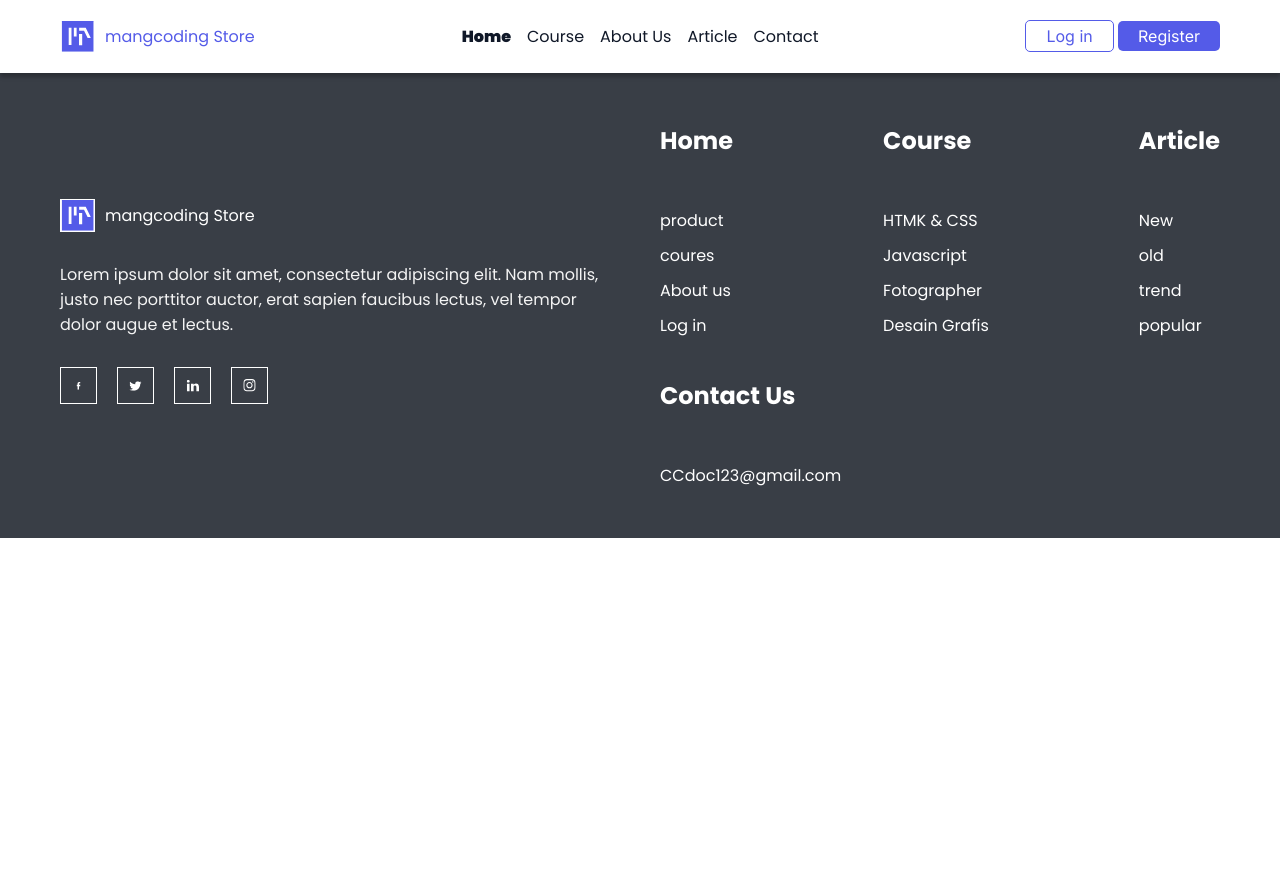
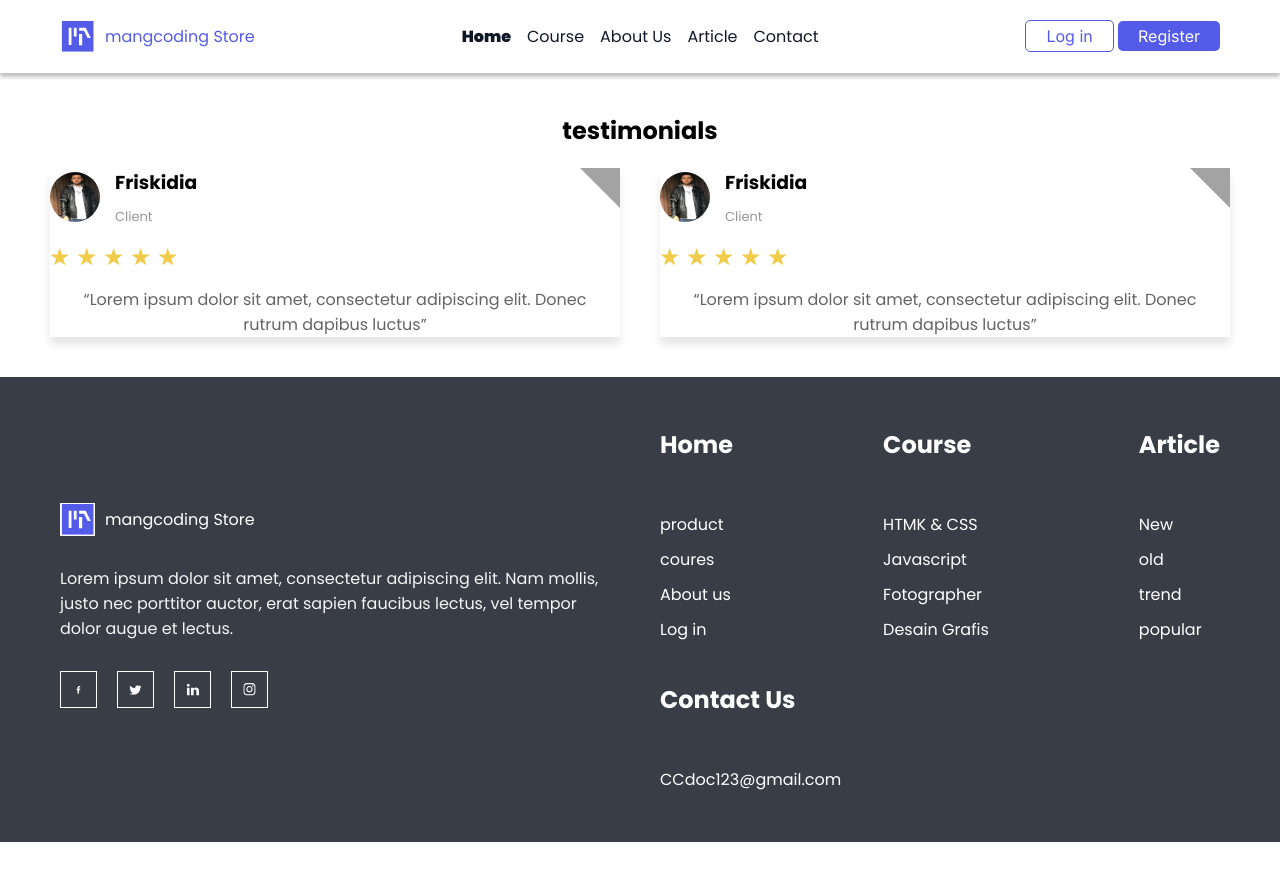
Before and after one commit to rouhiassaf/final-task-html-and-css, a plain HTML site: page index.html in a window 1280 px wide. Shown: the top 880 px of the page. Drawn offline with Linux system fonts and the light colour scheme.

Commit message:
first commit

```diff
--- a/assets/main.css
+++ b/assets/main.css
@@ -6,6 +6,7 @@
     top: 0;
     box-shadow: 0px 4px 4px rgba(0, 0, 0, 0.25);
     padding: 20px 0;
+    background-color: #fff;
 }
 
 .header .logo {
@@ -60,6 +61,104 @@
     }
 
 }
+
+{/* end header*/
+
+/* start tsetimonial */
+}
+.testimonials{
+    text-align: center;
+    padding: 40px 50px;
+
+}
+.testimonials h2{
+    margin-bottom: 20px;
+}
+
+.testimonials img{
+
+}
+
+.testimonials .row{
+    gap: 40px;
+
+}
+
+.Testimonial{
+    display: flex;
+    flex-wrap: wrap;
+    flex-direction: column;
+    gap: 20px;
+    width: calc( (100% - 40px) / 2 );
+    align-items: flex-start;
+    flex-wrap: wrap;
+    box-shadow: 0px 8.23719596862793px 8.23719596862793px rgba(0, 0, 0, 0.1);
+   position: relative;
+}
+
+
+.Testimonial::after{
+
+    content: '';
+    border-top: 40px solid #a3a3a3;
+
+    border-left: 40px solid transparent;
+    border-bottom: 40px solid transparent;
+    position: absolute;
+    top: 0;
+    right: 0;
+
+
+
+}
+
+
+
+.Testimonial .user-info{
+    display: flex;
+    gap: 15px;
+    flex-wrap: wrap;
+    align-items: center;
+}
+.Testimonial .user-info img{
+    width: 50px;
+    height: 50px;
+    border-radius: 50%;
+
+}
+
+.Testimonial .user-info .user-data{
+    display: flex;
+    flex-direction: column;
+    flex-wrap: wrap;
+    gap: 10px;
+    align-items: flex-start;
+
+
+}
+
+.Testimonial .user-info .user-data span{
+font-size: 13px;
+color: #969696;
+}
+
+.Testimonial .rating{
+    display: flex;
+    flex-wrap: wrap;
+    gap: 7px;
+}
+
+.Testimonial  q{
+    color: #646464;
+
+}
+
+.Testimonial blockquote q{
+    display: inline-block;
+    padding:0 10px ;
+}
+
+
 
 .footer {
    background-color: #393E46;
--- a/index.html
+++ b/index.html
@@ -46,6 +46,67 @@
             </div>
         </div>
     </header>
+
+    <main>
+        <section class="testimonials">
+            <h2>testimonials</h2>
+            <div class="countainer">
+                <div class="row">
+                    <div class="Testimonial">
+
+                        <div class="user-info">
+                            <img src="assets/image/rouhi.jpg">
+                            <div class="user-data">
+                                <h3>Friskidia</h3>
+                                <span>Client</span>
+                            </div>
+
+                        </div>
+                        <div class="rating">
+                            <img src="./assets/image/Star 2.svg" alt="">
+                            <img src="./assets/image/Star 2.svg" alt="">
+                            <img src="./assets/image/Star 2.svg" alt="">
+                            <img src="./assets/image/Star 2.svg" alt="">
+                            <img src="./assets/image/Star 2.svg" alt="">
+                        </div>
+                        <blockquote>
+                            <q>Lorem ipsum dolor sit amet, consectetur adipiscing elit. Donec rutrum dapibus luctus</q>
+                        </blockquote>
+                    </div>
+
+                    <div class="Testimonial">
+
+                        <div class="user-info">
+                            <img src="assets/image/rouhi.jpg">
+                            <div class="user-data">
+                                <h3>Friskidia</h3>
+                                <span>Client</span>
+                            </div>
+
+                        </div>
+                        <div class="rating">
+                            <img src="./assets/image/Star 2.svg" alt="">
+                            <img src="./assets/image/Star 2.svg" alt="">
+                            <img src="./assets/image/Star 2.svg" alt="">
+                            <img src="./assets/image/Star 2.svg" alt="">
+                            <img src="./assets/image/Star 2.svg" alt="">
+                        </div>
+                        <blockquote>
+                            <q>Lorem ipsum dolor sit amet, consectetur adipiscing elit. Donec rutrum dapibus luctus</q>
+                        </blockquote>
+                    </div>
+
+                    </div>
+                </div>
+
+
+            </div>
+            </div>
+        </section>
+    </main>
+
+
+
 
     <div class="footer">
         <div class="container">
```
Also changed, not shown: assets/image/Friskidia.svg (added), assets/image/Star 2.svg (added), assets/image/rouhi.jpg (added).
